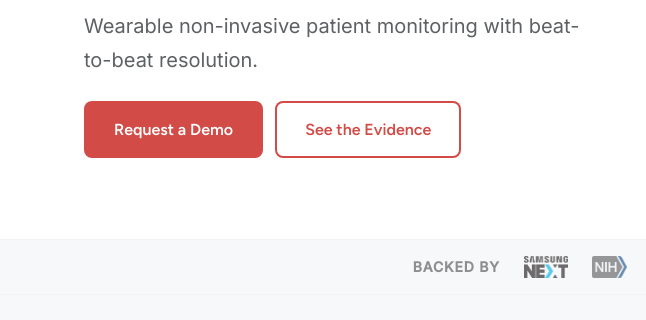
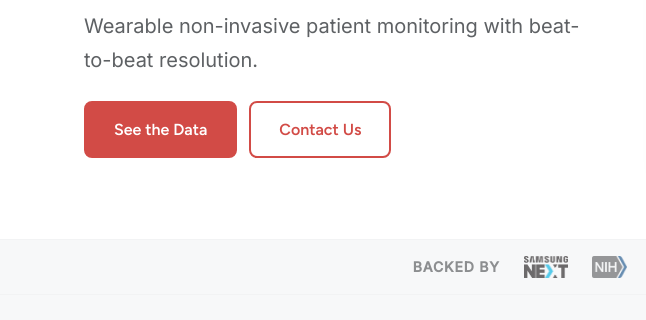
Before and after one commit to jacqchuang09/venavitals-website-revamp, a website: page site/index.html in a window 1280 px wide. Shown: the part 405-725 px from the top of the page, 0-646 px from the left. Drawn offline with Linux system fonts and the light colour scheme.

Commit message:
homepage: update hero buttons to See the Data and Contact Us
Co-Authored-By: Claude Sonnet 4.6 <noreply@anthropic.com>

```diff
--- a/site/index.html
+++ b/site/index.html
@@ -62,8 +62,8 @@
         <h1 class="hero__title">Advancing Continuous Blood Pressure Monitoring</h1>
         <p class="hero__sub">Wearable non-invasive patient monitoring with beat-to-beat resolution.</p>
         <div class="hero__actions">
-          <a href="partner.html" class="btn btn--primary btn--lg">Request a Demo</a>
-          <a href="clinical-evidence.html" class="btn btn--secondary btn--lg">See the Evidence</a>
+          <a href="clinical-evidence.html" class="btn btn--primary btn--lg">See the Data</a>
+          <a href="partner.html" class="btn btn--secondary btn--lg">Contact Us</a>
         </div>
       </div>
       <div class="hero__image">
```
